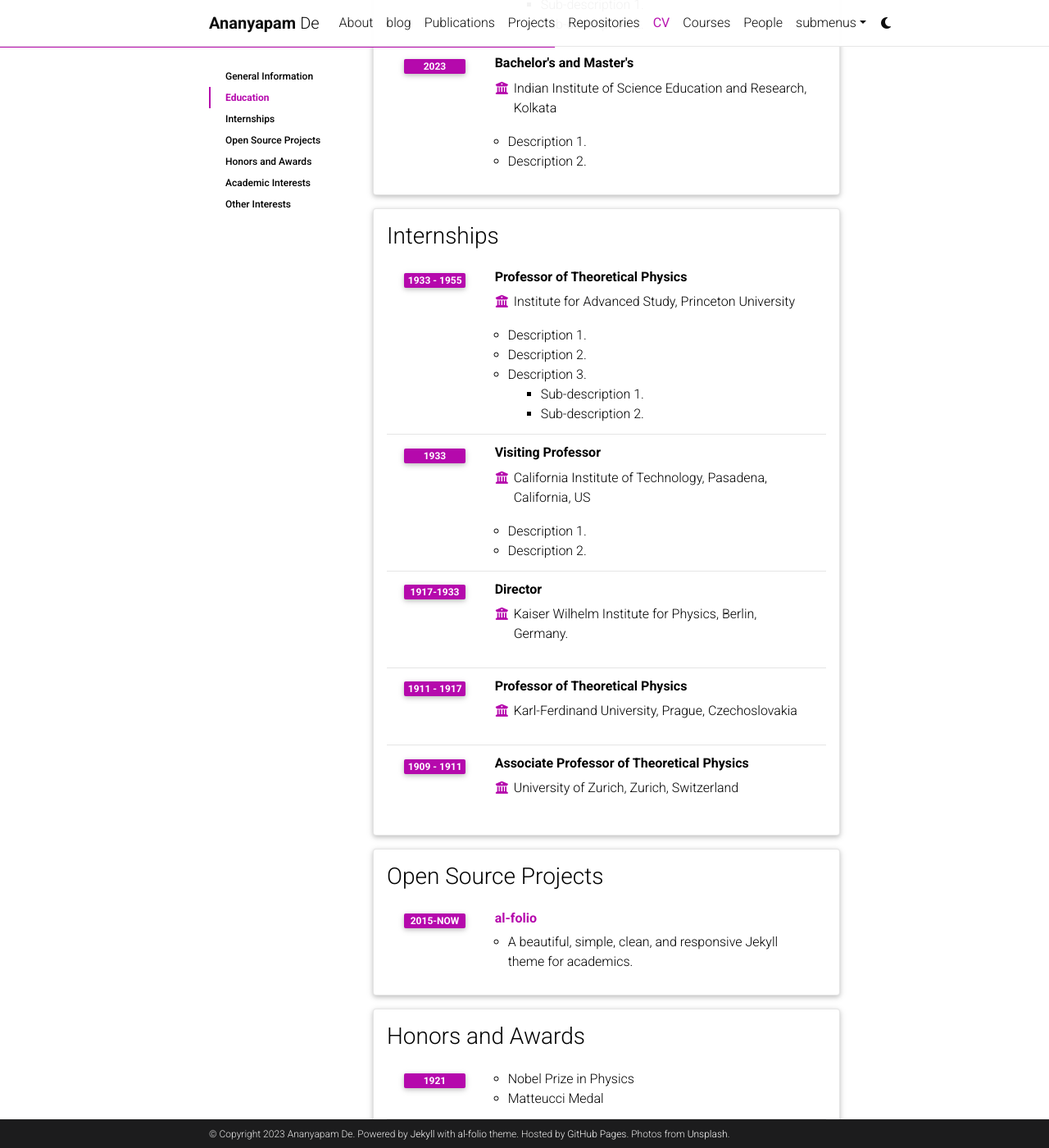
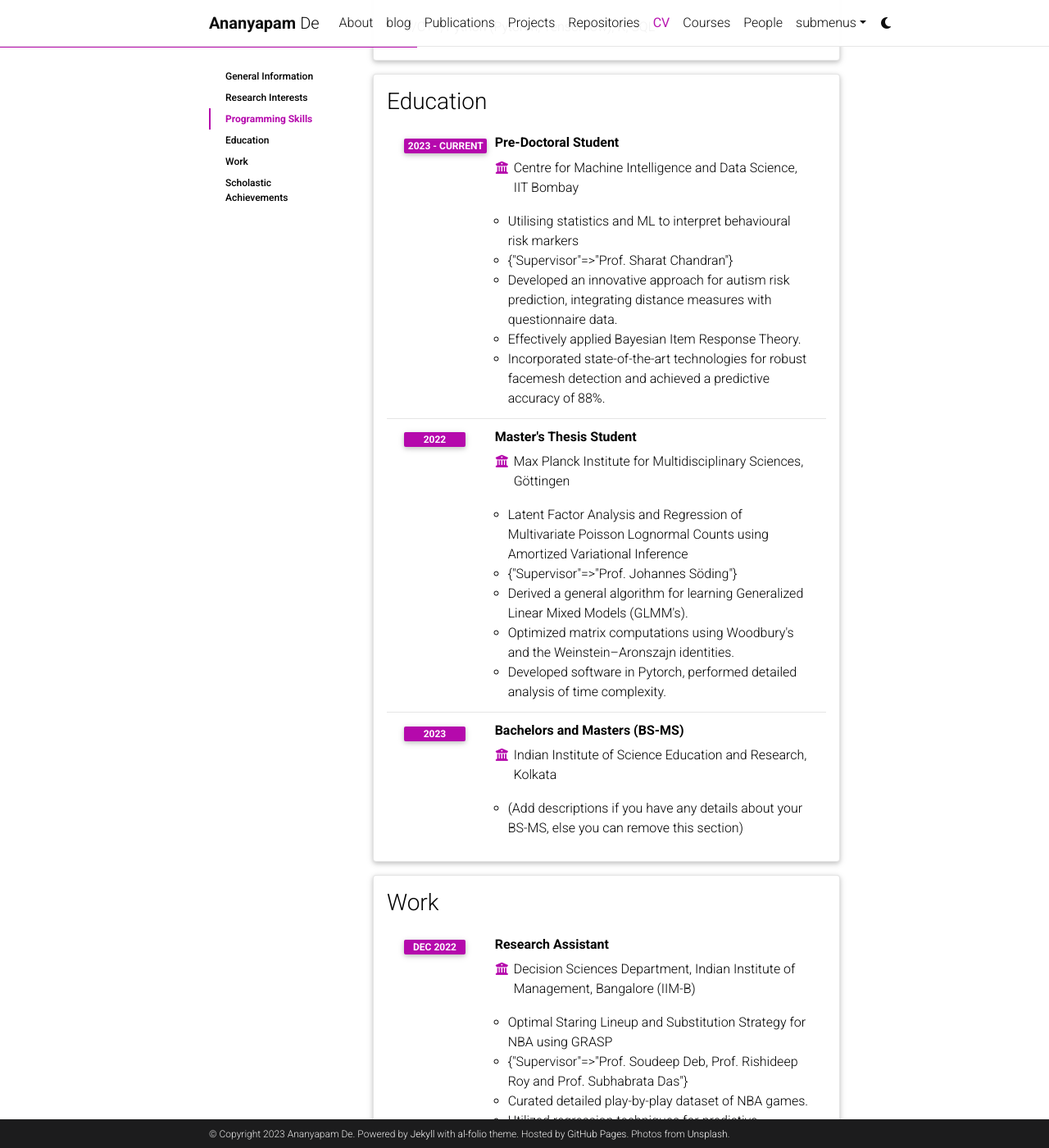
Before and after one commit to Ananyapam7/ananyapam7.github.io, a Jekyll site: the page built from _pages/cv.md, in a window 1280 px wide and 1400 px high, scrolled down 664 px. Shown: the whole window at 82% size. Built offline with Jekyll 4.4.1, drawn with Linux system fonts in a browser that asks for light colours; comment, search, counter and statistics services are not loaded; a style sheet for code colours, icons or effects is not loaded; some of the changed text lies outside the part shown.

Commit message:
Add stuff

```diff
--- a/_config.yml
+++ b/_config.yml
@@ -405,14 +405,7 @@
     json: assets/json/resume.json # it can also be an url
 jsonresume:
   - basics
+  - education
   - work
-  - education
-  - publications
-  - projects
-  - volunteer
-  - awards
-  - certificates
   - skills
   - languages
-  - interests
-  - references
--- a/_data/cv.yml
+++ b/_data/cv.yml
@@ -8,90 +8,85 @@
     - name: Languages
       value: English, Bengali, Hindi, Sanskrit
 
+- title: Research Interests
+  type: list
+  contents:
+    - Probabilistic ML, Approximate Inference, Optimization, Network Analysis, Computer Vision, Deep Learning
+
+- title: Programming Skills
+  type: list
+  contents:
+    - C/C++, Python (Pytorch, Tensorflow), R, SQL
+
 - title: Education
   type: time_table
   contents:
     - title: Pre-Doctoral Student
-      institution: Indian Institute of Technology, Bombay
-      year: 2024
+      institution: Centre for Machine Intelligence and Data Science, IIT Bombay
+      year: 2023 - Current
       description:
-        - Description 1.
-        - Description 2.
-        - title: Description 3.
-          contents:
-            - Sub-description 1.
-            - Sub-description 2.
-    - title: Bachelor's and Master's
+        - Utilising statistics and ML to interpret behavioural risk markers
+        - Supervisor: Prof. Sharat Chandran
+        - Developed an innovative approach for autism risk prediction, integrating distance measures with questionnaire data.
+        - Effectively applied Bayesian Item Response Theory.
+        - Incorporated state-of-the-art technologies for robust facemesh detection and achieved a predictive accuracy of 88%.
+
+    - title: Master's Thesis Student
+      institution: Max Planck Institute for Multidisciplinary Sciences, Göttingen
+      year: 2022
+      description:
+        - Latent Factor Analysis and Regression of Multivariate Poisson Lognormal Counts using Amortized Variational Inference
+        - Supervisor: Prof. Johannes Söding
+        - Derived a general algorithm for learning Generalized Linear Mixed Models (GLMM's).
+        - Optimized matrix computations using Woodbury's and the Weinstein–Aronszajn identities.
+        - Developed software in Pytorch, performed detailed analysis of time complexity.
+
+    - title: Bachelors and Masters (BS-MS)
       institution: Indian Institute of Science Education and Research, Kolkata
       year: 2023
       description:
-        - Description 1.
-        - Description 2.
+        - (Add descriptions if you have any details about your BS-MS, else you can remove this section)
 
-- title: Internships
+- title: Work
   type: time_table
   contents:
-    - title: Professor of Theoretical Physics
-      institution: Institute for Advanced Study, Princeton University
-      year: 1933 - 1955
+    - title: Research Assistant
+      institution: Decision Sciences Department, Indian Institute of Management, Bangalore (IIM-B)
+      year: Dec 2022
       description:
-        - Description 1.
-        - Description 2.
-        - title: Description 3.
-          contents:
-            - Sub-description 1.
-            - Sub-description 2.
-    - title: Visiting Professor
-      institution: California Institute of Technology, Pasadena, California, US
-      year: 1933
+        - Optimal Staring Lineup and Substitution Strategy for NBA using GRASP
+        - Supervisor: Prof. Soudeep Deb, Prof. Rishideep Roy and Prof. Subhabrata Das
+        - Curated detailed play-by-play dataset of NBA games.
+        - Utilized regression techniques for predictive analysis.
+        - Integrated Deep Q-learning for optimal in-game player substitution.
+
+    - title: Research Software Developer
+      institution: Max Planck Institute of Multidisciplinary Sciences, Göttingen
+      year: May-August, 2021
       description:
-        - Description 1.
-        - Description 2.
+        - Gappiness Match Score Correction
+        - Supervisor: Prof. Johannes Söding
+        - Enhanced MMSeqs2, an ultra-fast sequence search/clustering suite.
 
-    - title: Director
-      institution: Kaiser Wilhelm Institute for Physics, Berlin, Germany.
-      year: 1917-1933
+    - title: Machine Learning Research Assistant
+      institution: Google Winter of Code, Skit AI
+      year: Dec - Feb '22
+      description:
+        - Qualified for Google Winter of Code, focused on improving Text-to-Speech(TTS) systems.
+        - Implemented noise metrics.
+        - Designed and tested traditional speech filters.
+        - Conducted research on deep learning TTS architectures.
 
-    - title: Professor of Theoretical Physics
-      institution: Karl-Ferdinand University, Prague, Czechoslovakia
-      year: 1911 - 1917
-      description:
-
-    - title: Associate Professor of Theoretical Physics
-      institution: University of Zurich, Zurich, Switzerland
-      year: 1909 - 1911
-
-- title: Open Source Projects
+- title: Scholastic Achievements
   type: time_table
   contents:
-    - title: <a href="https://github.com/alshedivat/al-folio">al-folio</a>
-      year: 2015-now
-      description: A beautiful, simple, clean, and responsive Jekyll theme for academics.
-
-- title: Honors and Awards
-  type: time_table
-  contents:
-    - year: 1921
+    - year: 2016
       items:
-        - Nobel Prize in Physics
-        - Matteucci Medal
-    - year: 2029
+        - Received the National Talent Search Examination (NTSE) scholarship.
+    - year: 2018
       items:
-        - Max Planck Medal
-
-- title: Academic Interests
-  type: nested_list
-  contents:
-    - title: Topic 1.
+        - Secured All India Rank 24 in Nationwide Entrance and Scholarship Test (NEST).
+    - year: 2016
       items:
-        - Description 1.
-        - Description 2.
-    - title: Topic 2.
-      items:
-        - Description 1.
-        - Description 2.
-
-- title: Other Interests
-  type: list
-  contents:
-    - <u>Hobbies:</u> Hobby 1, Hobby 2, etc.
+        - Received Vedant Mehra Memorial Award for scoring highest in Mathematics.
+    - year: 2014
```
Also changed, not shown: assets/json/resume.json (+50 -36 lines).
